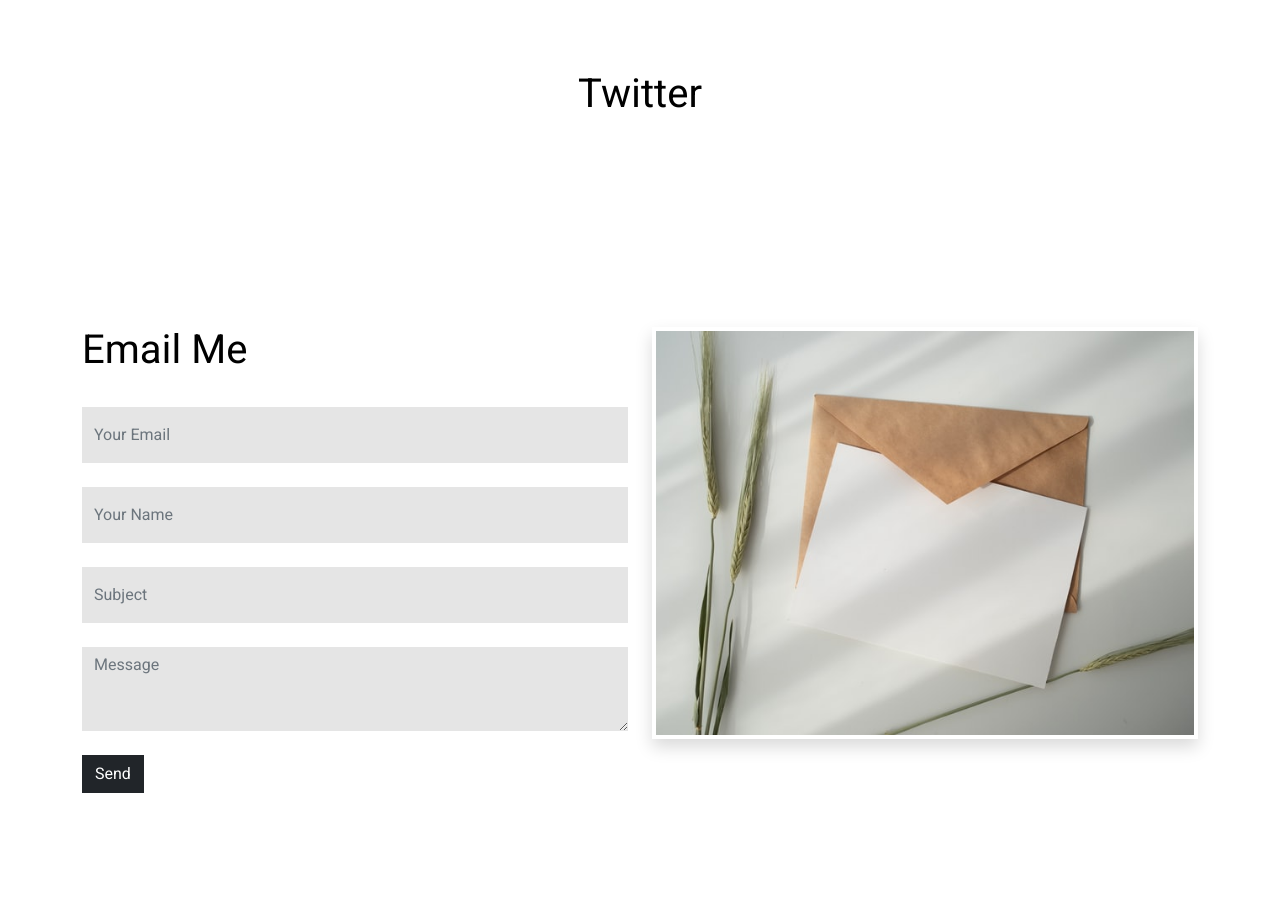
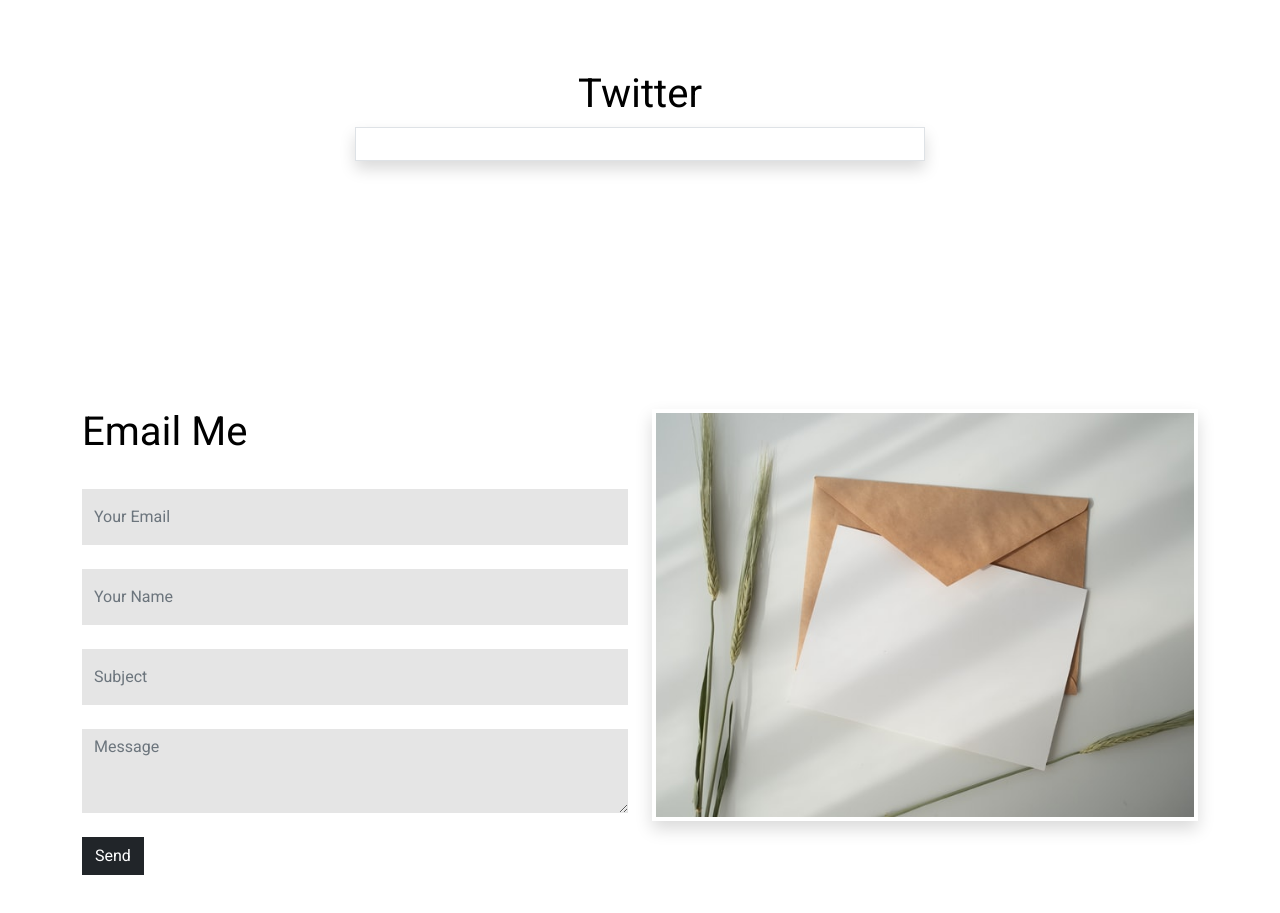
Before and after one commit to Aman0509/portfolio, a plain HTML site: page index.html in a window 1280 px wide. Shown: the part 3460-4373 px from the top of the page. Drawn offline with nearby package versions, Linux system fonts and the light colour scheme; a script that the page names is missing.

Commit message:
fix twitter section

```diff
--- a/index.html
+++ b/index.html
@@ -210,9 +210,11 @@
         <div class="container">
             <h1 class="text-center">Twitter</h1>
             <div class="row">
-                <div class="col-12 text-center">
+                <div class="col-3"></div>
+                <div class="col-6 border text-center shadow p-3 mb-5 bg-body rounded-0">
                     <a class="twitter-timeline" data-width="700" data-height="600" data-theme="light" href="https://twitter.com/Aman8055?ref_src=twsrc%5Etfw"></a> <script async src="https://platform.twitter.com/widgets.js" charset="utf-8"></script>
                 </div>
+                <div class="col-3"></div>
             </div>
         </div>
     </section>
```
